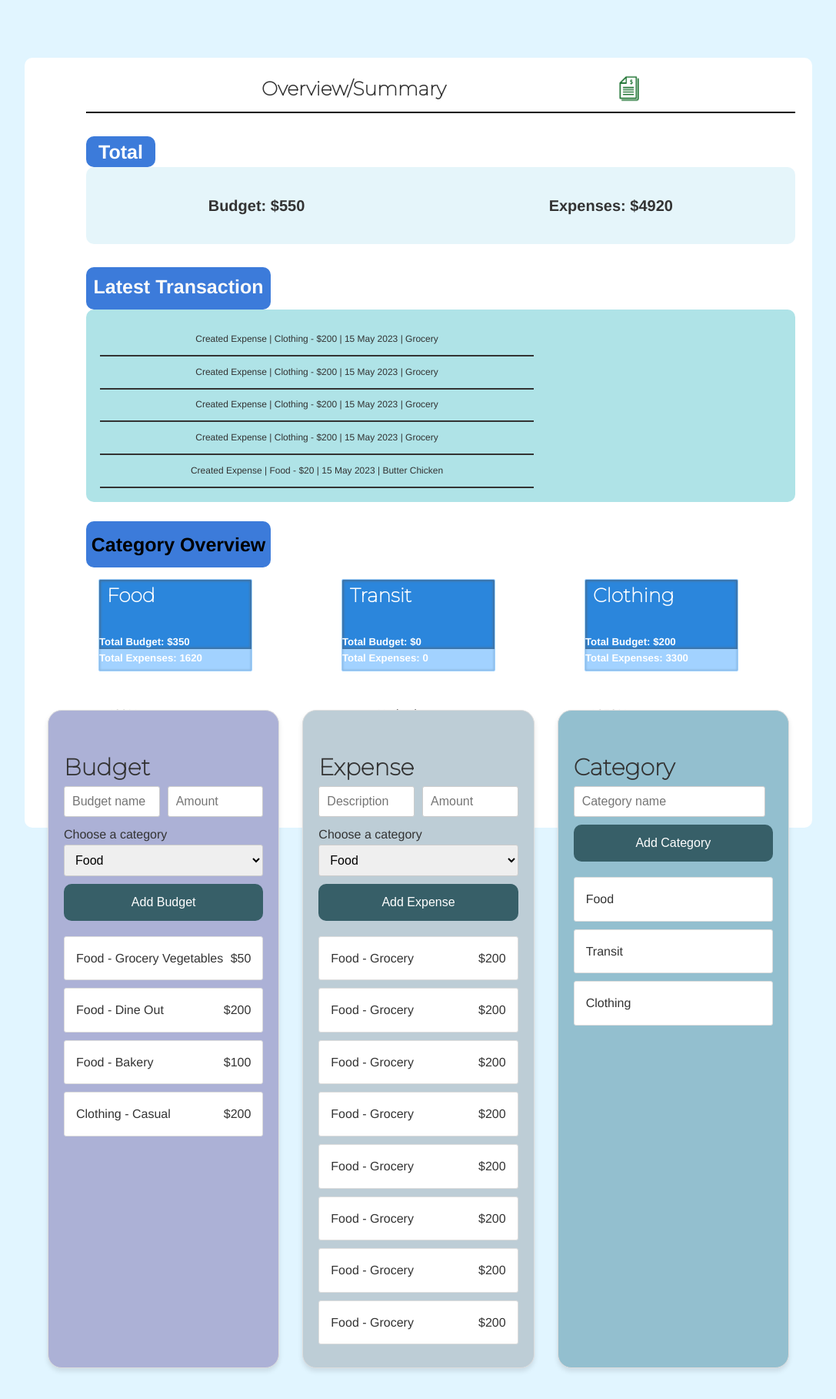
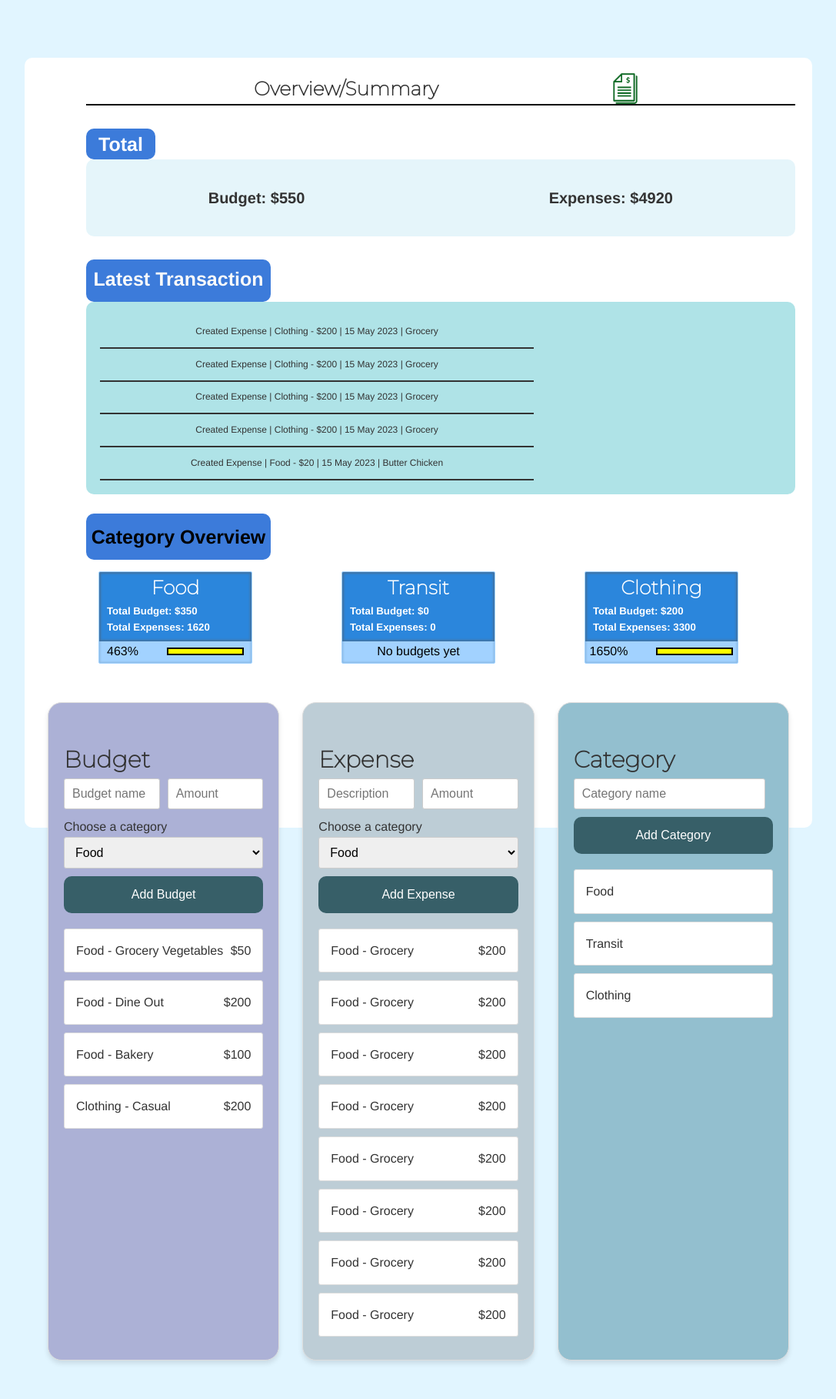
Before and after one commit to KodyMillar/ExpendAware, a Flask app: page / in a window 1280 px wide. Shown: the part 144-1961 px from the top of the page at 77% size, without its empty margins (96-1183 px from the left). Run offline with Flask 3, Linux system fonts and the light colour scheme.

Commit message:
create layout of category summaries and display information for each category

```diff
--- a/static/styles.css
+++ b/static/styles.css
@@ -253,13 +253,14 @@
   }
 
   #total {
-    margin-top: 20px;
+    margin-top: 30px;
   }
 
   .summary {
     height: 20px;
     padding-left: 15px;
     display: flex;
+    align-items: center;
     justify-content: space-evenly;
   }
 
@@ -273,9 +274,12 @@
 
   .view-section h3 {
     font-size: 25px;
+    text-align: center;
     font-weight: bolder;
-    margin-left: 10px;
-    margin-bottom: 30px;
+  }
+
+  .view-section h5 {
+    margin-left: 5%;
   }
 
   hr {
@@ -443,7 +447,7 @@
     display: flex;
     align-items: center;
     justify-content: center;
-    margin-top: 25%;
+    margin-top: 4%;
   }
 
   /* .category-overview2 {
--- a/templates/index.html
+++ b/templates/index.html
@@ -9,7 +9,7 @@
 
 <div class="view-section">
   <div id="total">
-      <h3 class="summary">Overview/Summary <img src="../static/images/summary-paper.png" width="40" height="40"></h3>
+      <h3 class="summary">Overview/Summary <img src="../static/images/summary-paper.png" width="50" height="50"></h3>
       <hr />
   </div>
 
@@ -41,11 +41,10 @@
     {% for category in categories %}
       <div class="category-overview">
           <div class="category-view">
-            <div>
             <h3>{{ category['category'] }}</h3>
             <h5>Total Budget: ${{ category['total budget'] }}</h5>
             <h5>Total Expenses: {{ category['total expenses'] }}</h5>
-            </div>
+
               <div class="percent-label">
               {% if category['total budget'] != 0 %}
               <label> {{ '%0.0f' | format((category['total expenses'] / category['total budget']) * 100) | int}}%</label>
```
